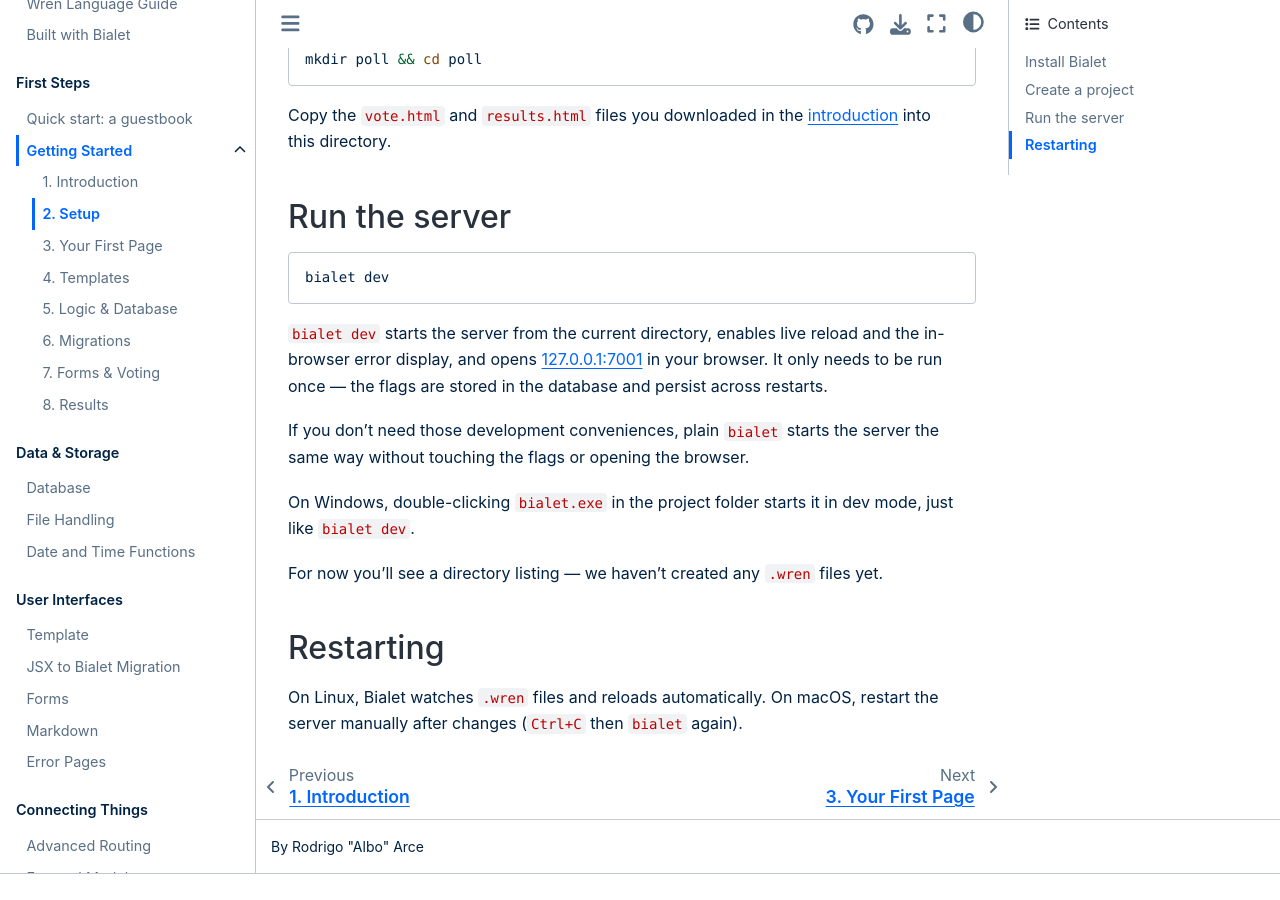
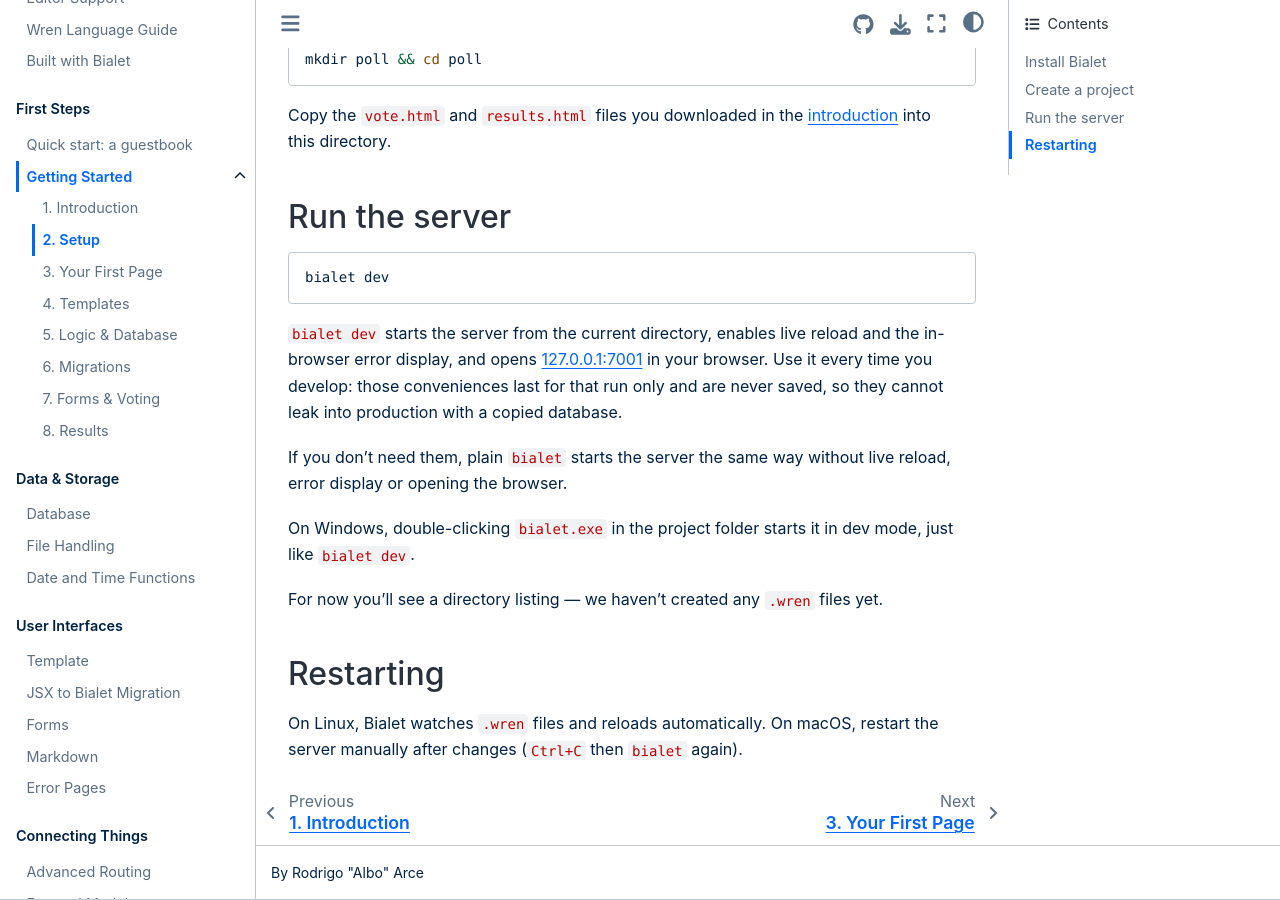
Before and after one commit to bialet/bialet, a Sphinx documentation site: the page built from docs/getting-started/2-setup.md, in a window 1280 px wide and 900 px high, scrolled down 507 px. Built offline with Sphinx 7.4.7 and the Sphinx Book theme 1.1.4, drawn with Linux system fonts in a browser that asks for light colours; the version number could not be read and is left out; before the commit the page ends 1381 px from its top, so only the background shows below that.

Commit message:
docs: say bialet dev no longer saves its flags
The usage, setup and error-page guides still said bialet dev stores the
live-reload and error-display flags in the database for later starts,
which eae74f3 stopped doing.

```diff
--- a/docs/getting-started/2-setup.md
+++ b/docs/getting-started/2-setup.md
@@ -33,11 +33,12 @@ bialet dev
 
 `bialet dev` starts the server from the current directory, enables live reload
 and the in-browser error display, and opens
-[127.0.0.1:7001](http://127.0.0.1:7001) in your browser. It only needs to be
-run once — the flags are stored in the database and persist across restarts.
+[127.0.0.1:7001](http://127.0.0.1:7001) in your browser. Use it every time
+you develop: those conveniences last for that run only and are never saved, so
+they cannot leak into production with a copied database.
 
-If you don't need those development conveniences, plain `bialet` starts the
-server the same way without touching the flags or opening the browser.
+If you don't need them, plain `bialet` starts the server the same way without
+live reload, error display or opening the browser.
 
 On Windows, double-clicking `bialet.exe` in the project folder starts it in dev
 mode, just like `bialet dev`.
```
Also changed, not shown: docs/errors.md (+4 -3 lines), docs/usage.md (+4 -4 lines).
